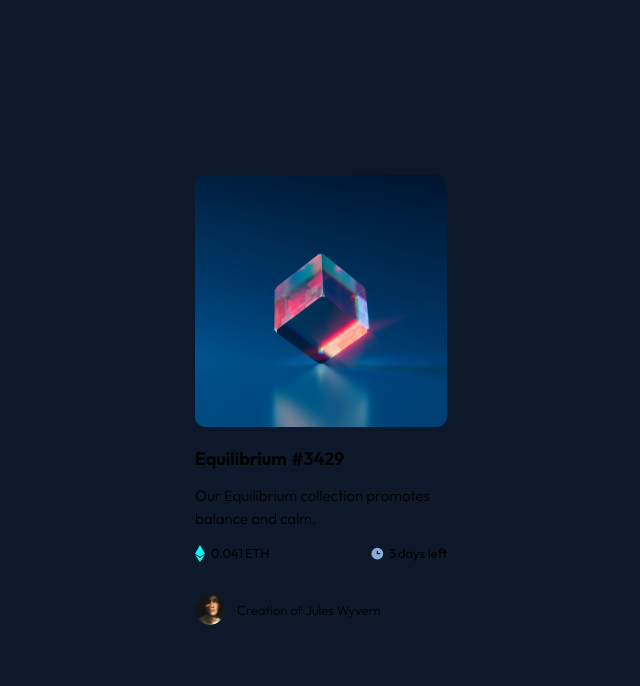
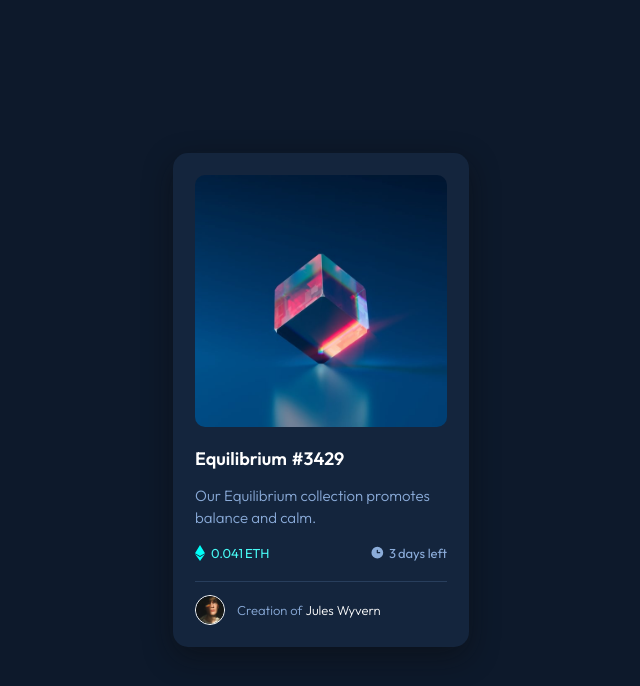
Before and after one commit to riandeoliveira/nft-preview-card-component, a React (Create React App) app: page / in a window 1280 px wide. Shown: the top 686 px of the page, without its empty margins (319-959 px from the left). Built offline with nearby package versions, Linux system fonts and the light colour scheme.

Commit message:
📦 refactor: Update styles

```diff
--- a/src/styles/Card.ts
+++ b/src/styles/Card.ts
@@ -1,9 +1,9 @@
 import styled from "styled-components";
 
 export const CardContainer = styled.div`
-  background-color: var(--card);
+  background-color: var(--big-stone-color);
   border-radius: 15px;
-  box-shadow: 0 10px 50px var(--card-shadow);
+  box-shadow: 0 10px 30px var(--cod-gray-color);
   margin: 20px;
   max-width: 296px;
   padding: 22px;
--- a/src/styles/Footer.ts
+++ b/src/styles/Footer.ts
@@ -3,7 +3,7 @@ import styled from "styled-components";
 export const FooterArea = styled.footer`
   align-items: center;
   animation: fade-in 1s;
-  border-top: 1px solid var(--line);
+  border-top: 1px solid var(--rhino-color);
   display: flex;
   font-size: 13px;
   padding-top: 13px;
@@ -11,24 +11,24 @@ export const FooterArea = styled.footer`
 
 export const Avatar = styled.img`
   border-radius: 50%;
-  border: 1px solid var(--white);
+  border: 1px solid var(--white-color);
   margin-right: 12px;
   width: 30px;
 `;
 
 export const Author = styled.span`
-  color: var(--text);
+  color: var(--polo-blue-color);
   font-weight: 300;
   margin-right: 3px;
 `;
 
 export const AuthorName = styled.span`
-  color: var(--white);
+  color: var(--white-color);
   cursor: pointer;
   font-weight: 300;
 
   &:hover {
-    color: var(--cyan);
+    color: var(--aquamarine-color);
     transition: all 0.5s;
   }
 `;
--- a/src/styles/Header.ts
+++ b/src/styles/Header.ts
@@ -26,7 +26,7 @@ export const Equilibrium = styled.img`
 export const ViewContainer = styled.div`
   align-items: center;
   animation: fade-in 0.5s;
-  background-color: var(--bg-view);
+  background-color: var(--spray-color);
   border-radius: inherit;
   display: none;
   height: inherit;
--- a/src/styles/Main.ts
+++ b/src/styles/Main.ts
@@ -12,12 +12,12 @@ export const NameContainer = styled.div`
 `;
 
 export const NameContent = styled.h1`
-  color: var(--white);
+  color: var(--white-color);
   cursor: pointer;
   font-size: 18px;
 
   &:hover {
-    color: var(--cyan);
+    color: var(--aquamarine-color);
     transition: all 0.5s;
   }
 `;
@@ -29,7 +29,7 @@ export const Name = styled.span`
 export const Code = styled.span``;
 
 export const Description = styled.p`
-  color: var(--text);
+  color: var(--polo-blue-color);
   font-size: 15px;
   font-weight: 300;
   line-height: 1.5em;
@@ -42,7 +42,7 @@ export const DataContainer = styled.div`
 `;
 
 export const PriceContainer = styled.div`
-  color: var(--cyan);
+  color: var(--aquamarine-color);
   display: flex;
   font-size: 13px;
 `;
@@ -59,7 +59,7 @@ export const CurrencyCode = styled.span``;
 
 export const TimeContainer = styled.div`
   align-items: center;
-  color: var(--text);
+  color: var(--polo-blue-color);
   display: flex;
   font-size: 13px;
 `;
```
